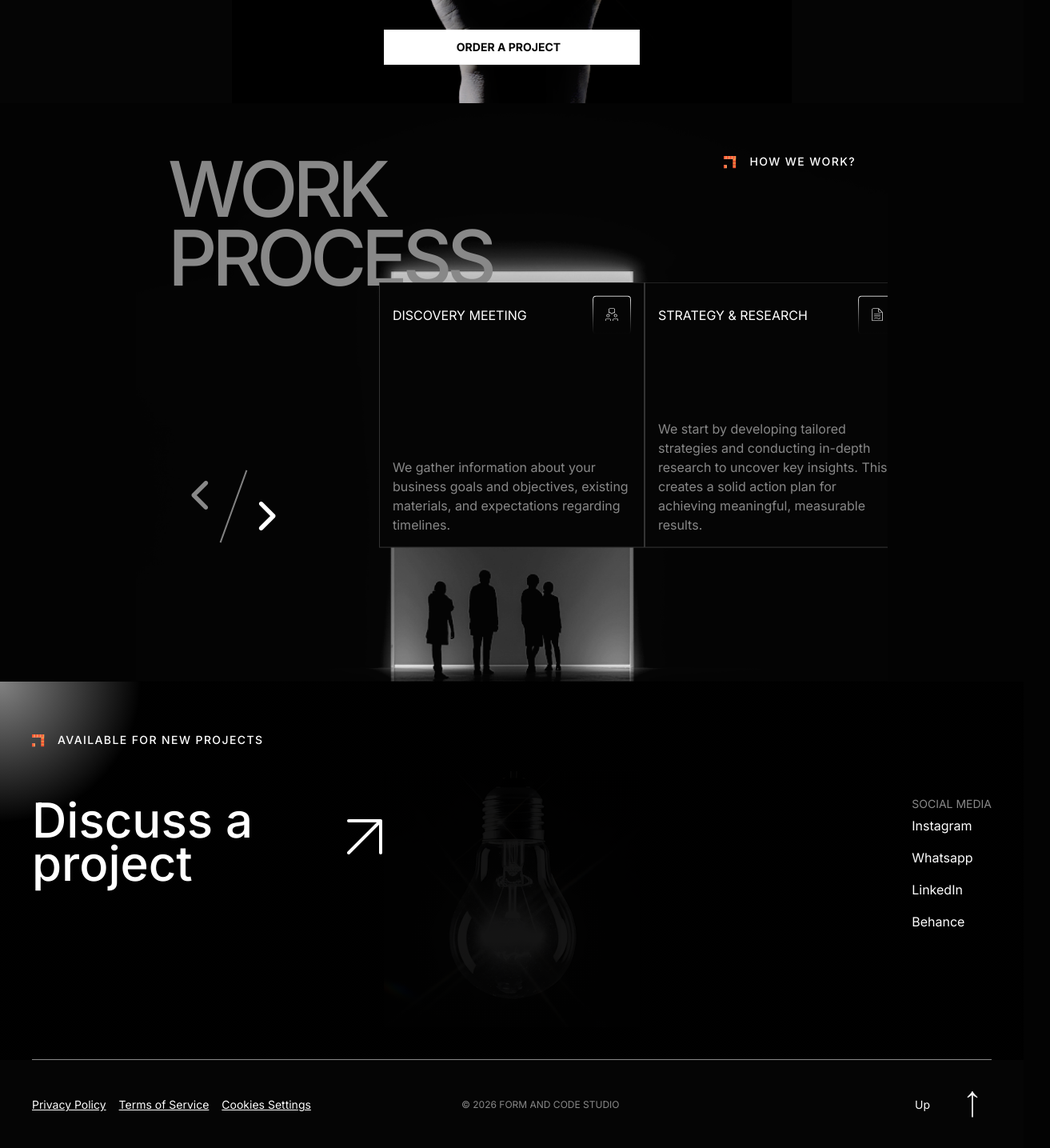
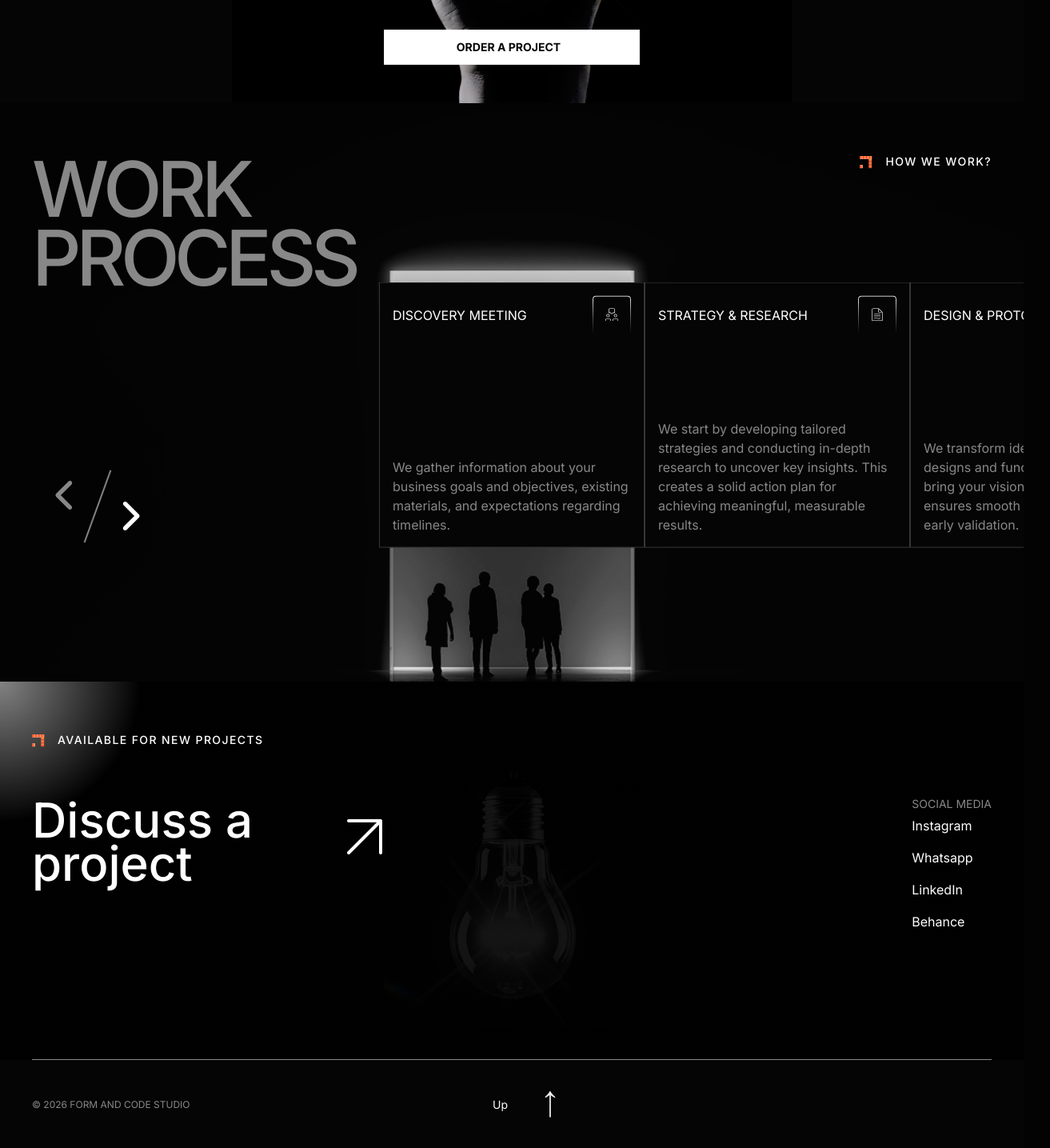
Before and after one commit to IraMira333/dezdevteam, a Next.js app: page /en in a window 1280 px wide. Shown: the part 7899-9334 px from the top of the page at 80% size, 1313 px wide, since content can reach past the window. Built offline with nearby package versions, Linux system fonts and the light colour scheme; grey boxes are pictures that could not be loaded.

Commit message:
Adjusted the style

```diff
--- a/src/components/footer/Footer.tsx
+++ b/src/components/footer/Footer.tsx
@@ -1,6 +1,4 @@
 import { useTranslations } from "next-intl";
-
-import { Link } from "@/src/i18n/navigation";
 
 import { UpButton } from "../shared/UpButton";
 import { FooterLight } from "./FooterLight";
@@ -8,17 +6,17 @@ import { FooterLight } from "./FooterLight";
 export const Footer = () => {
   const t = useTranslations("HomePage");
 
-  const list = [
-    { title: t("policy"), url: "/policy" },
-    { title: t("terms"), url: "/terms" },
-    { title: t("cookies"), url: "/cookies" },
-  ];
+  // const list = [
+  //   { title: t("policy"), url: "/policy" },
+  //   { title: t("terms"), url: "/terms" },
+  //   { title: t("cookies"), url: "/cookies" },
+  // ];
 
   return (
     <footer className="bg-black05 prepc:pb-25 min-h-100 w-full flex-[0_0_auto] pb-12">
       <FooterLight />
       <div className="casual-container prepc:flex prepc:items-center prepc:gap-4 prepc:justify-between pt-8">
-        <ul className="prepc:flex-row prepc:w-[calc(50%-72px)] prepc:mb-0 mb-4 flex flex-col gap-4">
+        {/* <ul className="prepc:flex-row prepc:w-[calc(50%-72px)] prepc:mb-0 mb-4 flex flex-col gap-4">
           {list.map((item) => (
             <li key={item.title}>
               <Link
@@ -29,7 +27,7 @@ export const Footer = () => {
               </Link>
             </li>
           ))}
-        </ul>
+        </ul> */}
         <div className="prepc:w-[calc(50%+72px)] flex items-center justify-between">
           <p className="text-grey88 text-xs uppercase"> &#169; 2026 form and code studio</p>
           <UpButton text={t("up")} />
--- a/src/components/main/stages/Stages.tsx
+++ b/src/components/main/stages/Stages.tsx
@@ -10,7 +10,7 @@ export const Stages = () => {
   const t = useTranslations("HomePage");
   const locale = useLocale();
   return (
-    <section className="tab:min-h-[calc(100vh-77px)] relative mx-auto h-[calc(100vh-77px)] min-h-200 max-w-400 overflow-hidden bg-[url('/bgimages/bg-process.png')] bg-cover bg-center">
+    <section className="tab:min-h-[calc(100vh-77px)] relative h-[calc(100vh-77px)] min-h-200 overflow-hidden bg-[url('/bgimages/bg-process.png')] bg-cover bg-center">
       <div className="casual-container tab:mt-16 tab:flex tab:flex-row-reverse tab:justify-between">
         <Subtitle
           text={t("howWeWorkSubtitle")}
--- a/src/components/main/sticky/StickySection.tsx
+++ b/src/components/main/sticky/StickySection.tsx
@@ -48,7 +48,7 @@ export const StickySection = () => {
       </div>
 
       <div className="casual-container relative min-h-screen">
-        <div className="tab:left-[calc(50%-95px)] tab:w-[60%] tab:translate-x-0 absolute bottom-24 left-1/2 w-full -translate-x-1/2">
+        <div className="tab:left-[calc(50%-95px)] tab:w-[55%] pc:w-[40%] tab:translate-x-0 absolute bottom-24 left-1/2 w-full -translate-x-1/2">
           <p className="text-whitef0 pc:max-w-150 tab:max-w-120 tab:mx-0 mx-auto mb-5 max-w-90 text-2xl leading-[100%] font-medium tracking-[0%] whitespace-pre-line uppercase">
             {t("weDoEnd")}
           </p>
--- a/src/components/main/team/TeamCard.tsx
+++ b/src/components/main/team/TeamCard.tsx
@@ -18,7 +18,7 @@ export const TeamCard = ({ data, locale }: { data: TeamMember; locale: LocaleTyp
         />
       </div>
       <div>
-        <h3 className="text-whiteff tab:text-lg text-base leading-[150%] font-semibold tracking-[0%]">
+        <h3 className="text-whiteff tab:w-full tab:text-lg w-30 text-base leading-[150%] font-semibold tracking-[0%]">
           {data[locale].name}
         </h3>
         <p className="tab:w-fit mx-auto w-25 leading-[143%] tracking-[1.4px] uppercase">
```
Also changed, not shown: public/bgimages/bg-wedo.jpg (added).
